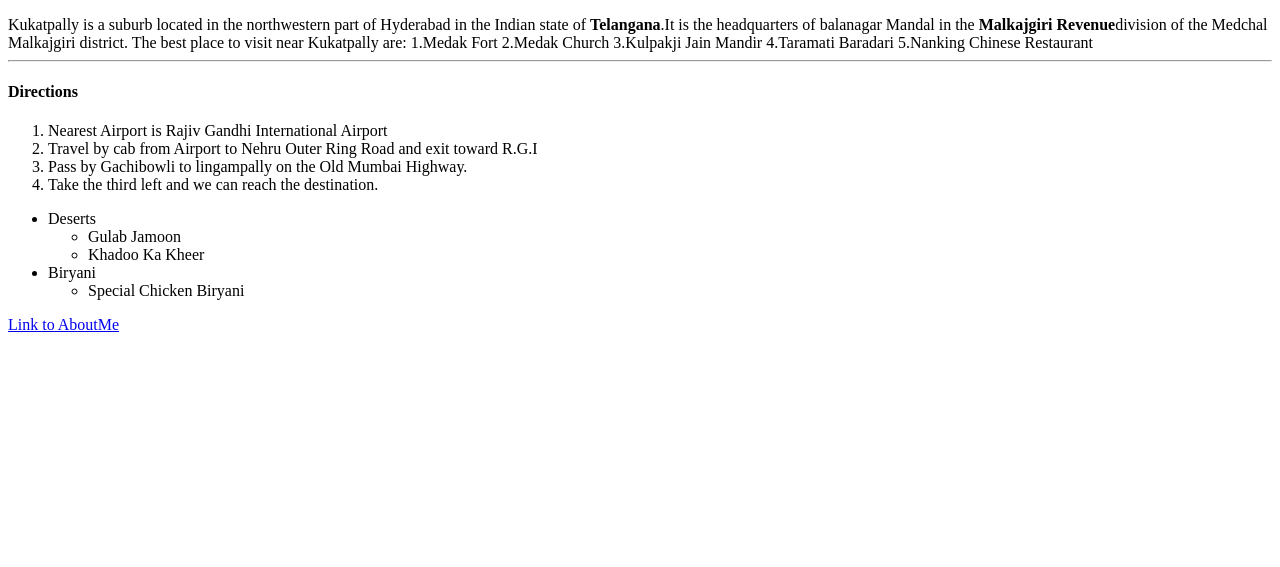
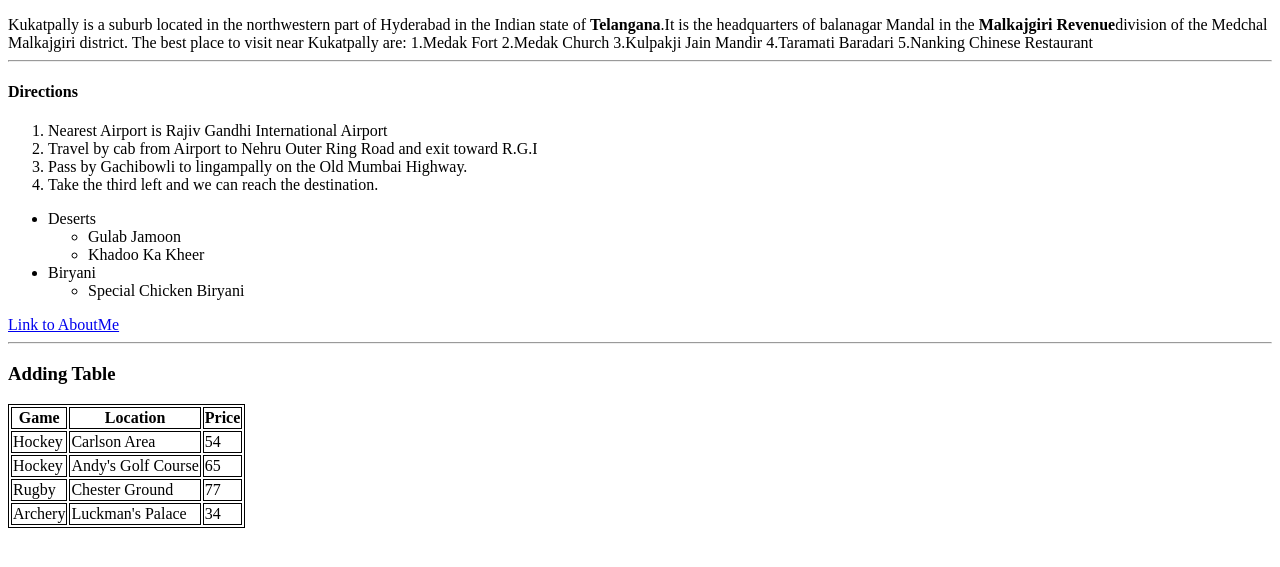
Before and after one commit to 44-563-Web-Apps-S22/webapps-s22-assignment-3-BhargavR12, a plain HTML site: page index.html in a window 1280 px wide. Shown: the part 105-672 px from the top of the page. Drawn offline with Linux system fonts and the light colour scheme.

Commit message:
Added Tables

```diff
--- a/index.html
+++ b/index.html
@@ -1,5 +1,10 @@
 <!DOCTYPE html>
 <html>
+    <style>
+        table, td, th{
+            border: 1px solid;
+        }
+    </style>
     <head>
         <title>HTML Assignment</title>
         <body>
@@ -32,5 +37,36 @@
         </ul>
         <a href="aboutme.html">Link to AboutMe</a>
 
+        <hr>
+        <h3>Adding Table</h3>
+        <table>
+           <tr>
+               <th>Game</th>
+               <th>Location</th>
+               <th>Price</th>
+           </tr>
+           <tr>
+                <td>Hockey</td>
+                <td>Carlson Area</td>
+                <td>54</td>
+           </tr>
+           <tr>
+                <td>Hockey</td>
+                <td>Andy's Golf Course</td>
+                <td>65</td>
+           </tr>
+           <tr>
+                <td>Rugby</td>
+                <td>Chester Ground</td>
+                <td>77</td>
+           </tr>
+           <tr>
+                <td>Archery</td>
+                <td>Luckman's Palace</td>
+                <td>34</td>
+           </tr>
+
+        </table>
+
     </head>
 </html>
```
